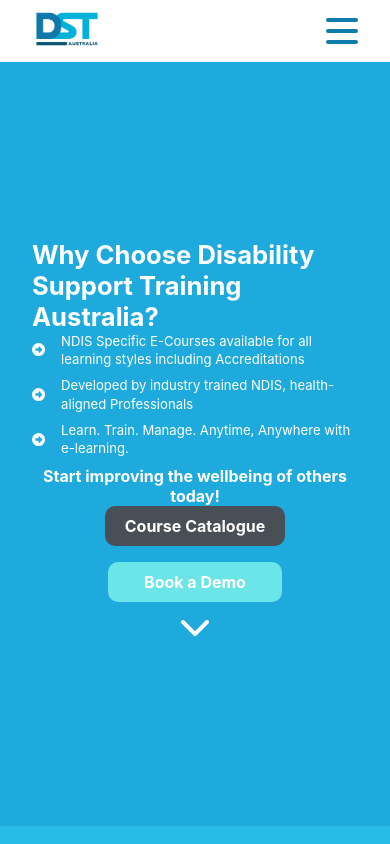
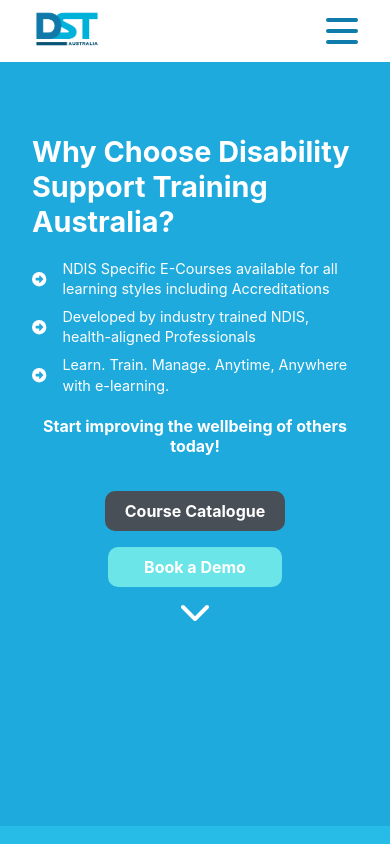
Before and after one commit to KhaleequeurRehman/dstApp, a Next.js app: page / in a window 390 px wide. Shown: the top 844 px of the page. Built offline with nearby package versions, Linux system fonts and the light colour scheme.

Commit message:
tenth commit fix some responsivness issues

```diff
--- a/styles/Header.module.css
+++ b/styles/Header.module.css
@@ -18,7 +18,7 @@
 	display: grid;
 	grid-auto-flow: column;
 	align-items: center;
-	grid-template-columns: 2fr 1fr;
+	/* grid-template-columns: 2fr 1fr; */
 }
 
 .login {
--- a/styles/Home.module.css
+++ b/styles/Home.module.css
@@ -488,16 +488,27 @@
 /* @media only screen and (max-width: 640px) { */
 @media only screen and (max-width: 768px) {
 
+  .section1 {
+    padding: 0rem 2rem 8rem 2rem;
+  }
   .section1 .twoColumn h1 {
-		font-size: 1.6rem;
+		font-size: 1.8rem;
+    margin-bottom: 15px;
 	}
 
-	.section1 .twoColumn li {
-		font-size: 0.82rem;
+	.section1 .twoColumn ul {
+    margin: 20px 0;
+  }
+    .section1 .twoColumn li {
+		font-size: 0.9rem;
 	}
 	.section1 .twoColumn h3 {
 		font-size: 1rem;
+    margin-bottom: 15px;
 	}
+  .section1 .moreInfo{
+    margin: 20px 0 0 0;
+  }
 	.section1 .moreInfo a{
 		font-size: 1rem;
 	}
```
